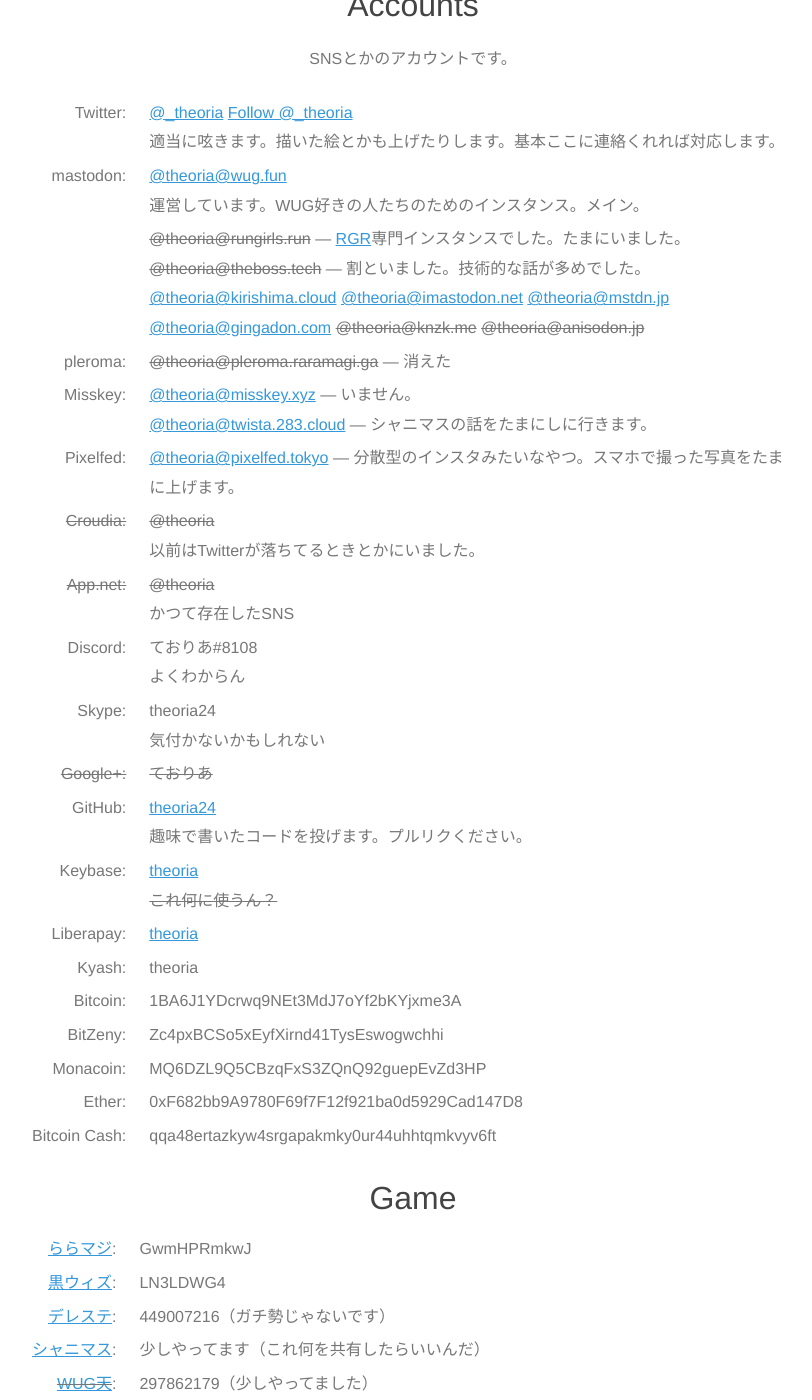
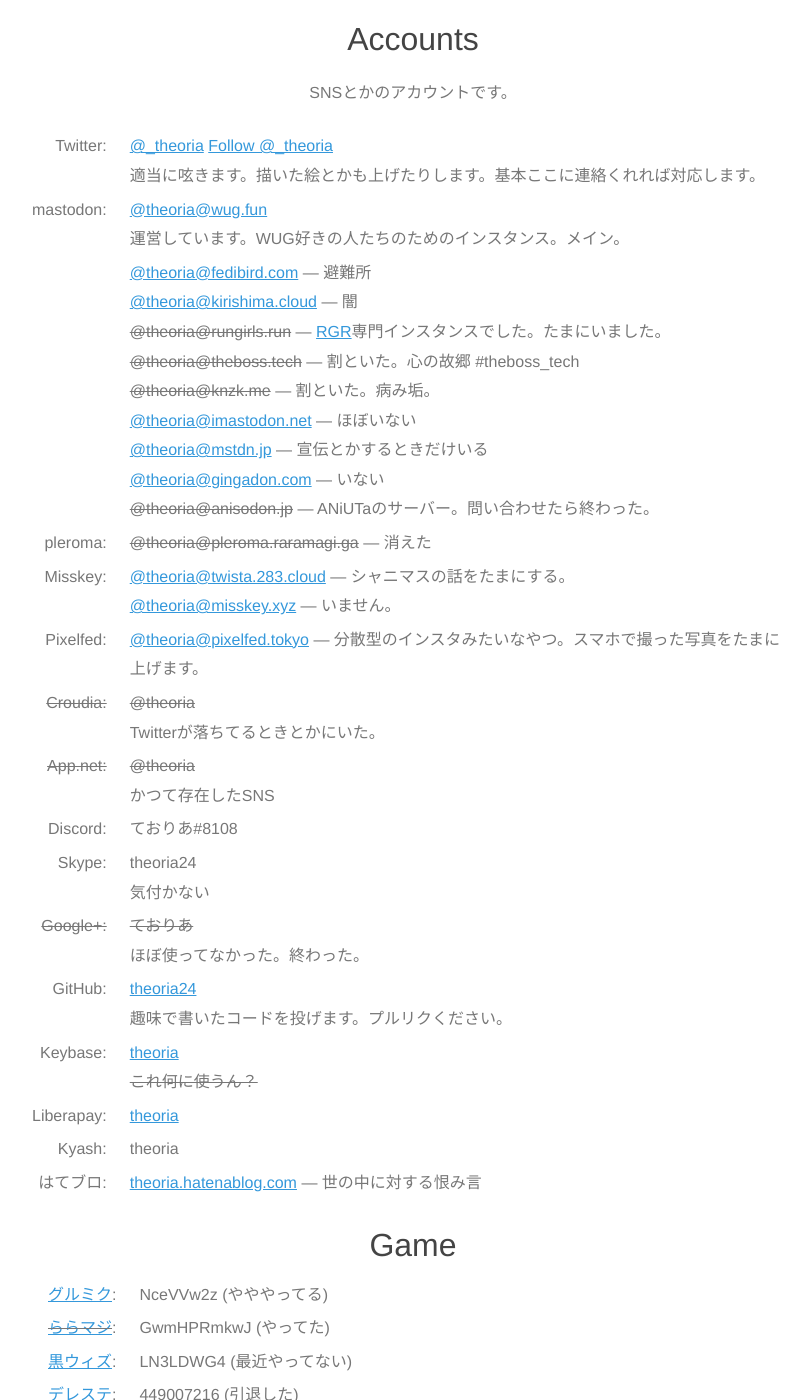
Before and after one commit to theoria24/theoria24.github.io, a Jekyll site: the page profile/index.html, which Jekyll copies as it is, in a window 1280 px wide and 1400 px high, scrolled down 1070 px. Shown: the whole window, without its empty margins (227-1039 px from the left). Built offline with Jekyll 4.4.1, drawn with Linux system fonts in a browser that asks for light colours; some web fonts are replaced; comment, search, counter and statistics services are not loaded; some of the changed text lies outside the part shown.

Commit message:
プロフィール更新

```diff
--- a/profile/index.html
+++ b/profile/index.html
@@ -51,27 +51,26 @@
         </tr>
         <tr>
           <td class="nw">好き:</td>
-          <td>Wake Up, Girls! / 高木美佑さん / ららマジ / 有栖川翼 / 聖地巡礼 / MONACA / 野﨑まど / クイズ<br>
+          <td>Wake Up, Girls！ / 高木美佑さん / ららマジ / 有栖川翼 / 聖地巡礼 / MONACA / 野﨑まど / クイズ<br>
           見ているアニメは<a rel="me" href="http://animetick.net/users/_theoria" target="_blank">こちら（Animetick.net）</a><br>
           読んでる本は<a rel="me" href="https://bookmeter.com/users/766414" target="_blank">こちら（読書メーター）</a></td>
         </tr>
-<!--        <tr>
+        <tr>
           <td class="nw">推し:</td>
           <td>
-            岡本未夕、吉川愛、森名能亜（2次WUG）<br>
-            高木美佑さん、山下七海さん（3次WUG）<br>
-            八木愛子（WUG ステージの天使）<br>
-            有栖川翼（ららマジ）<br>
-            白菊ほたる（デレマス）<br>
-            三峰結華（シャニマス）
+            岡本未夕,
+            八木愛子,
+            有栖川翼,
+            白菊ほたる,
+            三峰結華
           </td>
-        </tr>-->
+        </tr>
         <tr>
           <td class="nw">趣味:</td>
           <td>アニメ鑑賞 / 聖地巡礼 / プログラミング / ...<br>
           多少絵を描きます。（GIMP, Inkscape, Krita）<br>
-          お遊びみたいなプログラミングをします。Ruby、Python、JavaScript、PHP ...<br>
-          <a href="http://www.iktta.org" target="_blank">国際キムワイプ卓球協会</a>会員です。<small>相手がいないのでそんなにやってません。</small></td>
+          お遊びみたいなプログラミングをします。Ruby、Python、JavaScript ...<br>
+          <a href="http://www.iktta.org" target="_blank">国際キムワイプ卓球協会</a>会員です。</td>
         </tr>
         <tr>
           <td class="nw">HP:</td>
@@ -102,14 +101,15 @@
         <tr>
           <td class="nw"></td>
           <td>
+            <a rel="me" href="https://fedibird.com/@theoria" target="_blank">@theoria@fedibird.com</a> ― 避難所<br>
+            <a rel="me" href="https://kirishima.cloud/@theoria" target="_blank">@theoria@kirishima.cloud</a> ― 闇<br>
             <s>@theoria@rungirls.run</s> ― <a href="http://rungirlsrun.jp/" target="_blank">RGR</a>専門インスタンスでした。たまにいました。<br>
-            <s>@theoria@theboss.tech</s> ― 割といました。技術的な話が多めでした。<br>
-            <a rel="me" href="https://kirishima.cloud/@theoria" target="_blank">@theoria@kirishima.cloud</a>
-            <a rel="me" href="https://imastodon.net/@theoria" target="_blank">@theoria@imastodon.net</a>
-            <a rel="me" href="https://mstdn.jp/@theoria" target="_blank">@theoria@mstdn.jp</a>
-            <a rel="me" href="https://gingadon.com/@theoria" target="_blank">@theoria@gingadon.com</a>
-            <s>@theoria@knzk.me</s>
-            <s>@theoria@anisodon.jp</s>
+            <s>@theoria@theboss.tech</s> ― 割といた。心の故郷 #theboss_tech<br>
+            <s>@theoria@knzk.me</s> ― 割といた。病み垢。<br>
+            <a rel="me" href="https://imastodon.net/@theoria" target="_blank">@theoria@imastodon.net</a> ― ほぼいない<br>
+            <a rel="me" href="https://mstdn.jp/@theoria" target="_blank">@theoria@mstdn.jp</a> ― 宣伝とかするときだけいる<br>
+            <a rel="me" href="https://gingadon.com/@theoria" target="_blank">@theoria@gingadon.com</a> ― いない<br>
+            <s>@theoria@anisodon.jp</s> ― ANiUTaのサーバー。問い合わせたら終わった。
           </td>
         </tr>
         <tr>
@@ -118,8 +118,11 @@
         </tr>
         <tr>
           <td class="nw">Misskey:</td>
-          <td><a rel="me" href="https://misskey.xyz/@theoria" target="_blank">@theoria@misskey.xyz</a> ― いません。<br>
-          <a rel="me" href="https://twista.283.cloud/@theoria" target="_blank">@theoria@twista.283.cloud</a> ― シャニマスの話をたまにしに行きます。</td>
+          <td>
+            <a rel="me" href="https://twista.283.cloud/@theoria" target="_blank">@theoria@twista.283.cloud</a> ― シャニマスの話をたまにする。
+            <br>
+            <a rel="me" href="https://misskey.xyz/@theoria" target="_blank">@theoria@misskey.xyz</a> ― いません。
+          </td>
         </tr>
         <tr>
           <td class="nw">Pixelfed:</td>
@@ -128,7 +131,7 @@
         <tr>
           <td class="nw"><s>Croudia:</s></td>
           <td><s>@theoria</s><br>
-            以前はTwitterが落ちてるときとかにいました。</td>
+            Twitterが落ちてるときとかにいた。</td>
         </tr>
         <tr>
           <td class="nw"><s>App.net:</s></td>
@@ -137,28 +140,18 @@
         </tr>
         <tr>
           <td class="nw">Discord:</td>
-          <td>ておりあ#8108<br>
-          よくわからん</td>
+          <td>ておりあ#8108</td>
         </tr>
         <tr>
           <td class="nw">Skype:</td>
           <td>theoria24<br>
-          気付かないかもしれない</td>
+          気付かない</td>
         </tr>
         <tr>
           <td class="nw"><s>Google+:</s></td>
-          <td><s>ておりあ</s></td>
+          <td><s>ておりあ</s><br>
+          ほぼ使ってなかった。終わった。</td>
         </tr>
-<!--        <tr>
-          <td class="nw">YouTube:</td>
-          <td><a href="https://www.youtube.com/channel/UCflx499m021O1jmVb7Ff4uA" target="_blank">ておりあ</a><br>
-          ほとんど使ってない</td>
-        </tr>
-        <tr>
-          <td class="nw">ask.fm:</td>
-          <td><a href="http://ask.fm/theoria24" target="_blank">theoria24</a><br>
-          何でも質問して下さい。</td>
-        </tr>-->
         <tr>
           <td class="nw">GitHub:</td>
           <td><a rel="me" href="https://github.com/theoria24/" target="_blank">theoria24</a><br>
@@ -178,6 +171,7 @@
           <td class="nw">Kyash:</td>
           <td>theoria</td>
         </tr>
+<!--
         <tr>
           <td class="nw">Bitcoin:</td>
           <td style="word-break:break-all;">1BA6J1YDcrwq9NEt3MdJ7oYf2bKYjxme3A</td>
@@ -198,34 +192,45 @@
           <td class="nw">Bitcoin Cash:</td>
           <td style="word-break:break-all;">qqa48ertazkyw4srgapakmky0ur44uhhtqmkvyv6ft</td>
         </tr>
+-->
+        <tr>
+          <td class="nw">はてブロ:</td>
+          <td>
+            <a rel="me" href="https://theoria.hatenablog.com/" target="_blank">theoria.hatenablog.com</a> ― 世の中に対する恨み言
+          </td>
+        </tr>
       </table>
     </section>
     <section>
       <h3>Game</h3>
       <table>
         <tr>
+          <td class="nw"><a href="https://d4dj.bushimo.jp/" target="_blank">グルミク</a>:</td>
+          <td>NceVVw2z (やややってる)</td>
+        </tr>
         <tr>
-          <td class="nw"><a href="http://raramagi.wrightflyer.net/" target="_blank">ららマジ</a>:</td>
-          <td>GwmHPRmkwJ</td>
+          <td class="nw"><s><a href="http://raramagi.wrightflyer.net/" target="_blank">ららマジ</a></s>:</td>
+          <td>GwmHPRmkwJ (やってた)</td>
         </tr>
+        <tr>
           <td class="nw"><a href="http://colopl.co.jp/magicianwiz/" target="_blank">黒ウィズ</a>:</td>
-          <td>LN3LDWG4</td>
+          <td>LN3LDWG4 (最近やってない)</td>
         </tr>
         <tr>
           <td class="nw"><a href="http://cinderella.idolmaster.jp/sl-stage/" target="_blank">デレステ</a>:</td>
-          <td>449007216（ガチ勢じゃないです）</td>
+          <td>449007216 (引退した)</td>
         </tr>
         <tr>
           <td class="nw"><a href="https://shinycolors.idolmaster.jp/" target="_blank">シャニマス</a>:</td>
-          <td>少しやってます（これ何を共有したらいいんだ）</td>
+          <td>少しやってます (何を共有したらいいんだ)</td>
         </tr>
         <tr>
           <td class="nw"><s><a href="https://wugten.rgames.jp/" target="_blank">WUG天</a></s>:</td>
-          <td>297862179（少しやってました）</td>
+          <td>297862179 (少しやってました)</td>
         </tr>
         <tr>
           <td class="nw"><a href="https://revuestarlight.bushimo.jp/" target="_blank">スタリラ</a>:</td>
-          <td>1171016630（ほとんどやってません）</td>
+          <td>1171016630 (やってません)</td>
         </tr>
         <tr>
           <td class="nw">Steam:</td>
```
Also changed, not shown: _posts/2020-04-30-gridsome.md (+18 -10 lines).
